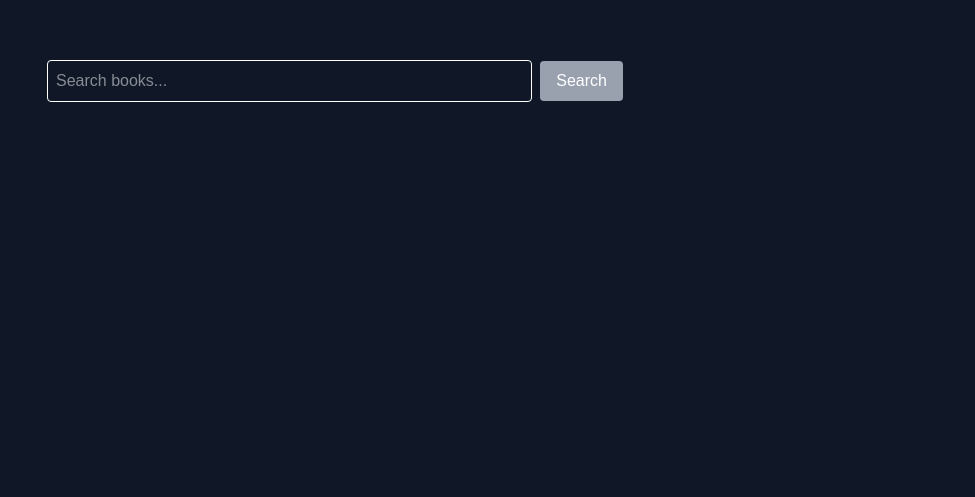
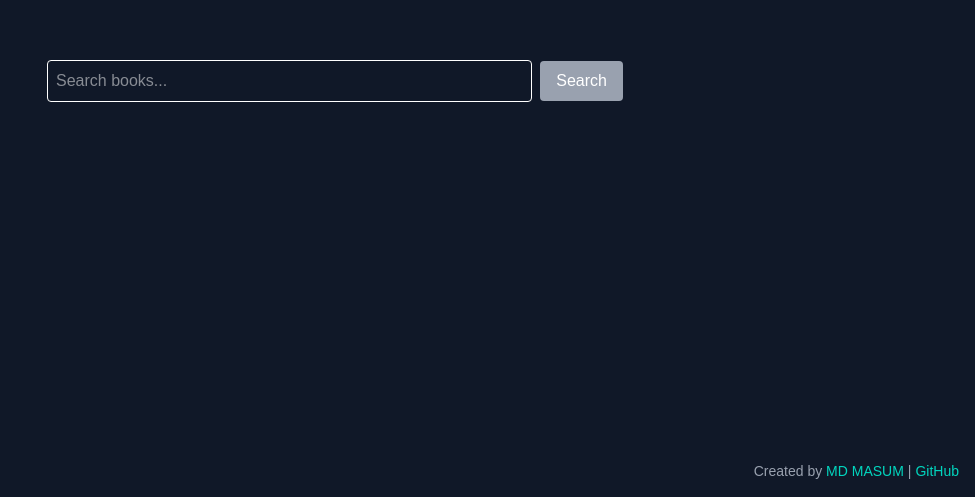
Before and after one commit to developerMasum/Kryzotech_Task, a Next.js app: page / in a window 1280 px wide. Shown: the part 303-800 px from the top of the page, without its empty margins (305-1280 px from the left). Built offline with nearby package versions, Linux system fonts and the light colour scheme.

Commit message:
added footer as sign

```diff
--- a/src/components/HomePage.tsx
+++ b/src/components/HomePage.tsx
@@ -95,7 +95,27 @@ const HomePage = () => {
             ))}
           </ul>
         )}
-      </div>
+      </div>{" "}
+      <footer className="absolute bottom-4 right-4 text-sm text-gray-400">
+        Created by{" "}
+        <a
+          href="https://portfolio-masum-fullstack.vercel.app/"
+          target="_blank"
+          rel="noopener noreferrer"
+          className="text-teal-400 hover:underline"
+        >
+          MD MASUM
+        </a>{" "}
+        |
+        <a
+          href="https://github.com/developerMasum/Kryzotech_Task"
+          target="_blank"
+          rel="noopener noreferrer"
+          className="ml-1 text-teal-400 hover:underline"
+        >
+          GitHub
+        </a>
+      </footer>
     </main>
   );
 };
```
